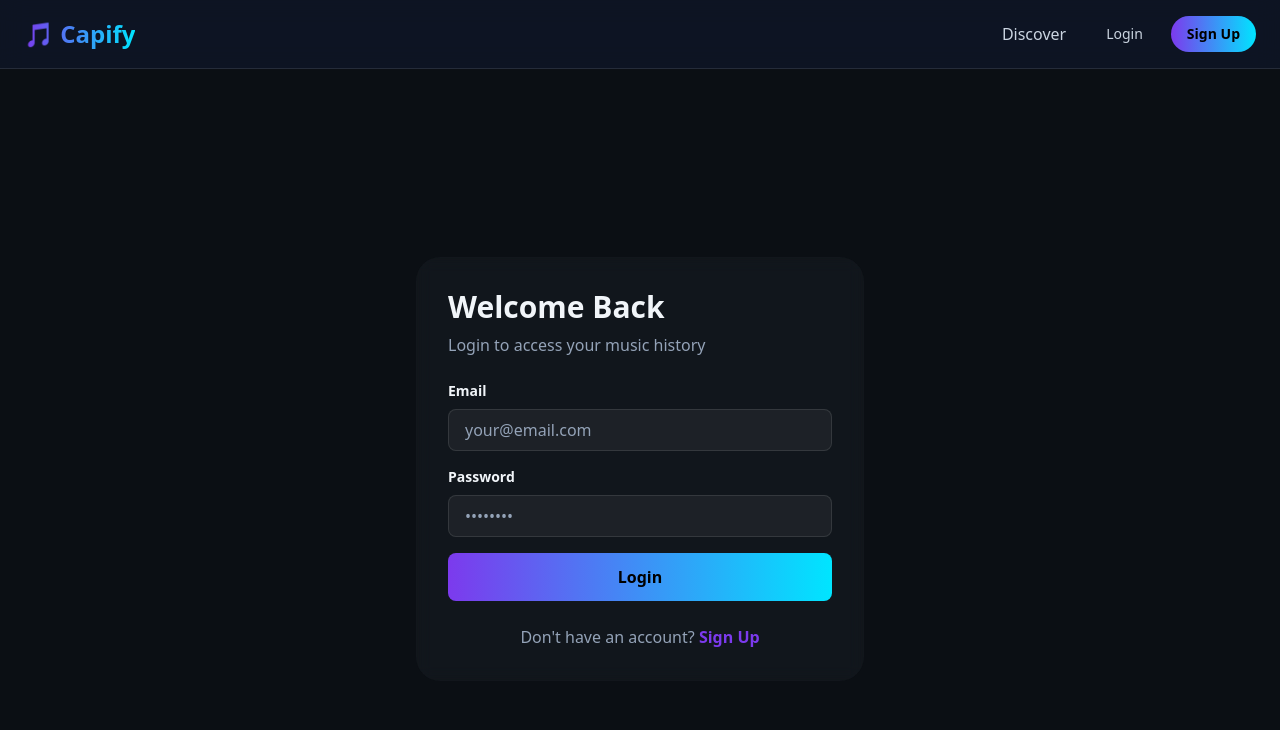
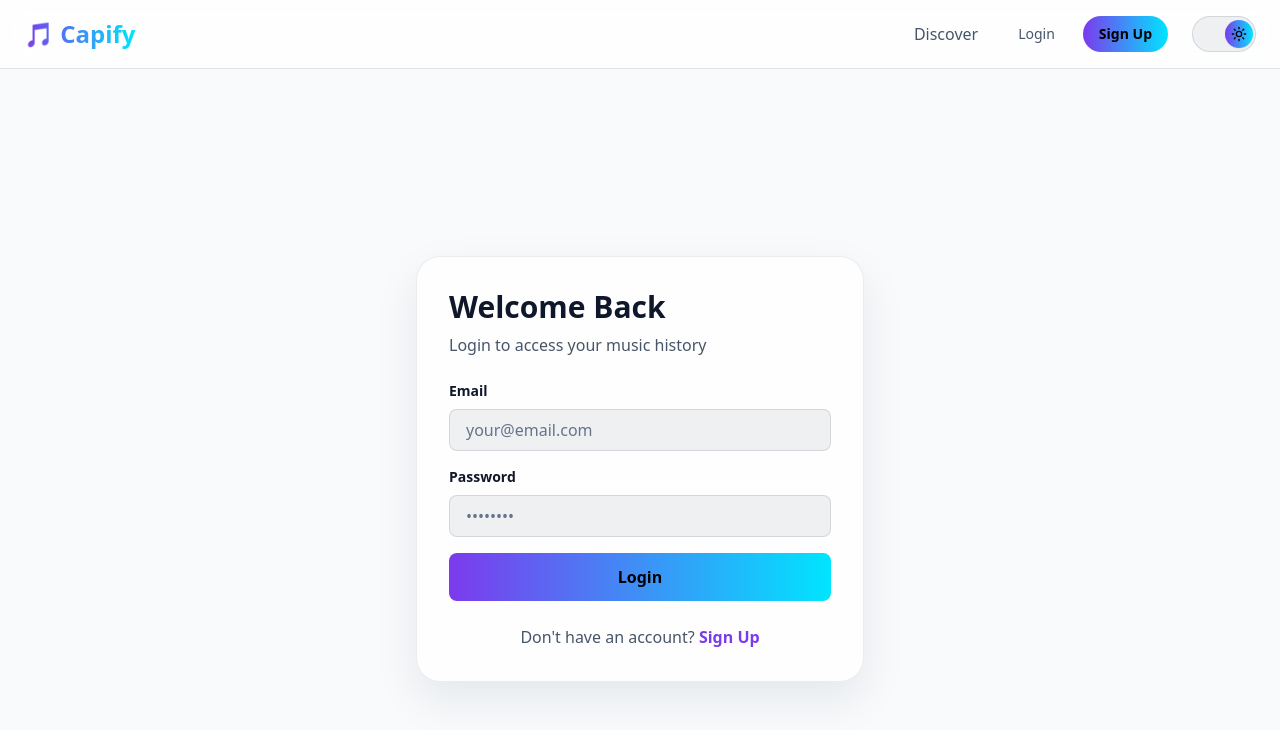
Before and after one commit to sameerdumne/capify, a Next.js app: page /login in a window 1280 px wide. Shown: the top 730 px of the page. Built offline with nearby package versions, Linux system fonts and the light colour scheme; no server answers.

Commit message:
night mode

```diff
--- a/src/app/globals.css
+++ b/src/app/globals.css
@@ -6,12 +6,16 @@
   color-scheme: dark;
 }
 
+:root[data-theme='light'] {
+  color-scheme: light;
+}
+
 html, body, #__next {
   height: 100%;
 }
 
 body {
-  @apply bg-[#0b0f14] text-slate-100 antialiased;
+  @apply bg-[#0b0f14] text-slate-100 antialiased transition-colors duration-300;
   font-family: ui-sans-serif, system-ui, -apple-system, 'Segoe UI', Roboto, 'Helvetica Neue', Arial;
 }
 
@@ -19,3 +23,55 @@ body {
   background: rgba(255,255,255,0.03);
   backdrop-filter: blur(8px) saturate(120%);
 }
+
+:root[data-theme='light'] body {
+  background: #f8fafc;
+  color: #0f172a;
+}
+
+:root[data-theme='light'] .glass {
+  background: rgba(255,255,255,0.78);
+  border: 1px solid rgba(15,23,42,0.08);
+  box-shadow: 0 18px 45px rgba(15,23,42,0.08);
+}
+
+:root[data-theme='light'] .bg-slate-900\/70 {
+  background-color: rgba(255,255,255,0.82);
+}
+
+:root[data-theme='light'] .border-white\/10 {
+  border-color: rgba(15,23,42,0.12);
+}
+
+:root[data-theme='light'] .bg-white\/5,
+:root[data-theme='light'] .bg-white\/10 {
+  background-color: rgba(15,23,42,0.06);
+}
+
+:root[data-theme='light'] .hover\:bg-white\/15:hover {
+  background-color: rgba(15,23,42,0.1);
+}
+
+:root[data-theme='light'] .text-slate-100,
+:root[data-theme='light'] .text-white {
+  color: #0f172a;
+}
+
+:root[data-theme='light'] .text-slate-300,
+:root[data-theme='light'] .text-slate-400,
+:root[data-theme='light'] .text-slate-500 {
+  color: #475569;
+}
+
+:root[data-theme='light'] .hover\:text-white:hover {
+  color: #0f172a;
+}
+
+:root[data-theme='light'] input {
+  background-color: rgba(255,255,255,0.9);
+  color: #0f172a;
+}
+
+:root[data-theme='light'] input::placeholder {
+  color: #64748b;
+}
--- a/src/app/layout.tsx
+++ b/src/app/layout.tsx
@@ -18,7 +18,25 @@ export const metadata = {
 
 export default function RootLayout({ children }: { children: ReactNode }) {
   return (
-    <html lang="en">
+    <html lang="en" suppressHydrationWarning>
+      <head>
+        <script
+          dangerouslySetInnerHTML={{
+            __html: `
+              (function () {
+                try {
+                  var storedTheme = localStorage.getItem('capify-theme');
+                  var theme = storedTheme || (window.matchMedia('(prefers-color-scheme: light)').matches ? 'light' : 'dark');
+                  document.documentElement.dataset.theme = theme;
+                  document.documentElement.style.colorScheme = theme;
+                } catch (error) {
+                  document.documentElement.dataset.theme = 'dark';
+                }
+              })();
+            `
+          }}
+        />
+      </head>
       <body>
         <Navbar />
         <main className="min-h-screen">
--- a/src/components/Navbar.tsx
+++ b/src/components/Navbar.tsx
@@ -4,6 +4,7 @@ import { useEffect, useState } from 'react'
 import Link from 'next/link'
 import { createClient } from '@supabase/supabase-js'
 import { useRouter } from 'next/navigation'
+import ThemeToggle from './ThemeToggle'
 
 export default function Navbar() {
   const [user, setUser] = useState<{ email?: string } | null>(null)
@@ -107,6 +108,8 @@ export default function Navbar() {
               </Link>
             </div>
           )}
+
+          <ThemeToggle />
         </div>
       </div>
     </nav>
--- /dev/null
+++ b/src/components/ThemeToggle.tsx
@@ -0,0 +1,62 @@
+"use client"
+
+import { useEffect, useState } from 'react'
+import { Moon, Sun } from 'lucide-react'
+
+type Theme = 'dark' | 'light'
+
+const getInitialTheme = (): Theme => {
+  if (typeof window === 'undefined') {
+    return 'dark'
+  }
+
+  const storedTheme = window.localStorage.getItem('capify-theme')
+
+  if (storedTheme === 'dark' || storedTheme === 'light') {
+    return storedTheme
+  }
+
+  return window.matchMedia('(prefers-color-scheme: light)').matches ? 'light' : 'dark'
+}
+
+const applyTheme = (theme: Theme) => {
+  document.documentElement.dataset.theme = theme
+  document.documentElement.style.colorScheme = theme
+}
+
+export default function ThemeToggle() {
+  const [theme, setTheme] = useState<Theme>('dark')
+
+  useEffect(() => {
+    const initialTheme = getInitialTheme()
+    setTheme(initialTheme)
+    applyTheme(initialTheme)
+  }, [])
+
+  const toggleTheme = () => {
+    const nextTheme = theme === 'dark' ? 'light' : 'dark'
+    setTheme(nextTheme)
+    window.localStorage.setItem('capify-theme', nextTheme)
+    applyTheme(nextTheme)
+  }
+
+  const isLight = theme === 'light'
+
+  return (
+    <button
+      type="button"
+      onClick={toggleTheme}
+      aria-label={`Switch to ${isLight ? 'night' : 'day'} mode`}
+      title={`Switch to ${isLight ? 'night' : 'day'} mode`}
+      className="relative inline-flex h-9 w-16 shrink-0 items-center rounded-full border border-white/10 bg-white/10 p-1 transition hover:bg-white/15 focus:outline-none focus:ring-2 focus:ring-accent/70"
+    >
+      <span
+        className={`absolute left-1 flex size-7 items-center justify-center rounded-full bg-gradient-to-r from-neon to-accent text-black shadow-sm transition-transform ${
+          isLight ? 'translate-x-7' : 'translate-x-0'
+        }`}
+      >
+        {isLight ? <Sun size={16} /> : <Moon size={16} />}
+      </span>
+    </button>
+  )
+}
```
